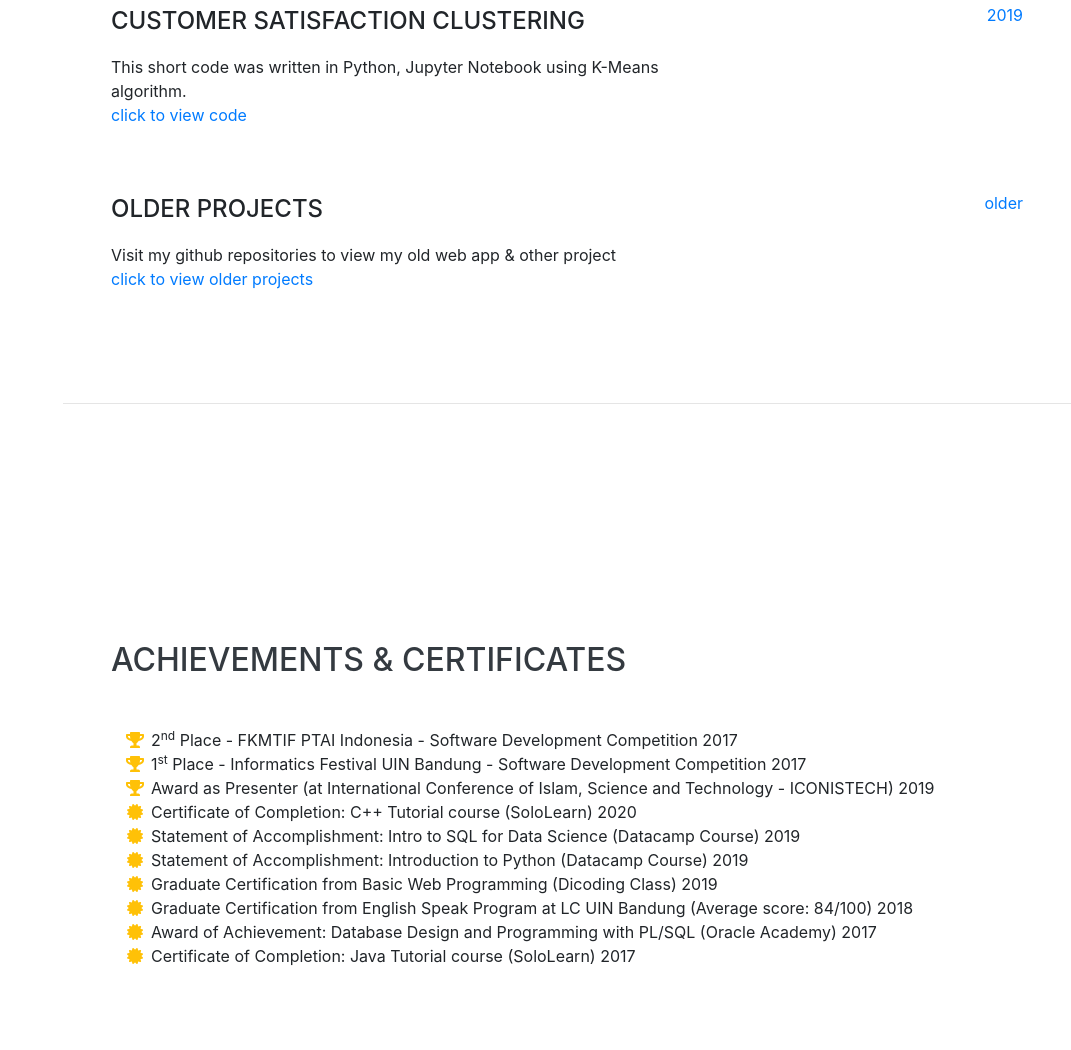
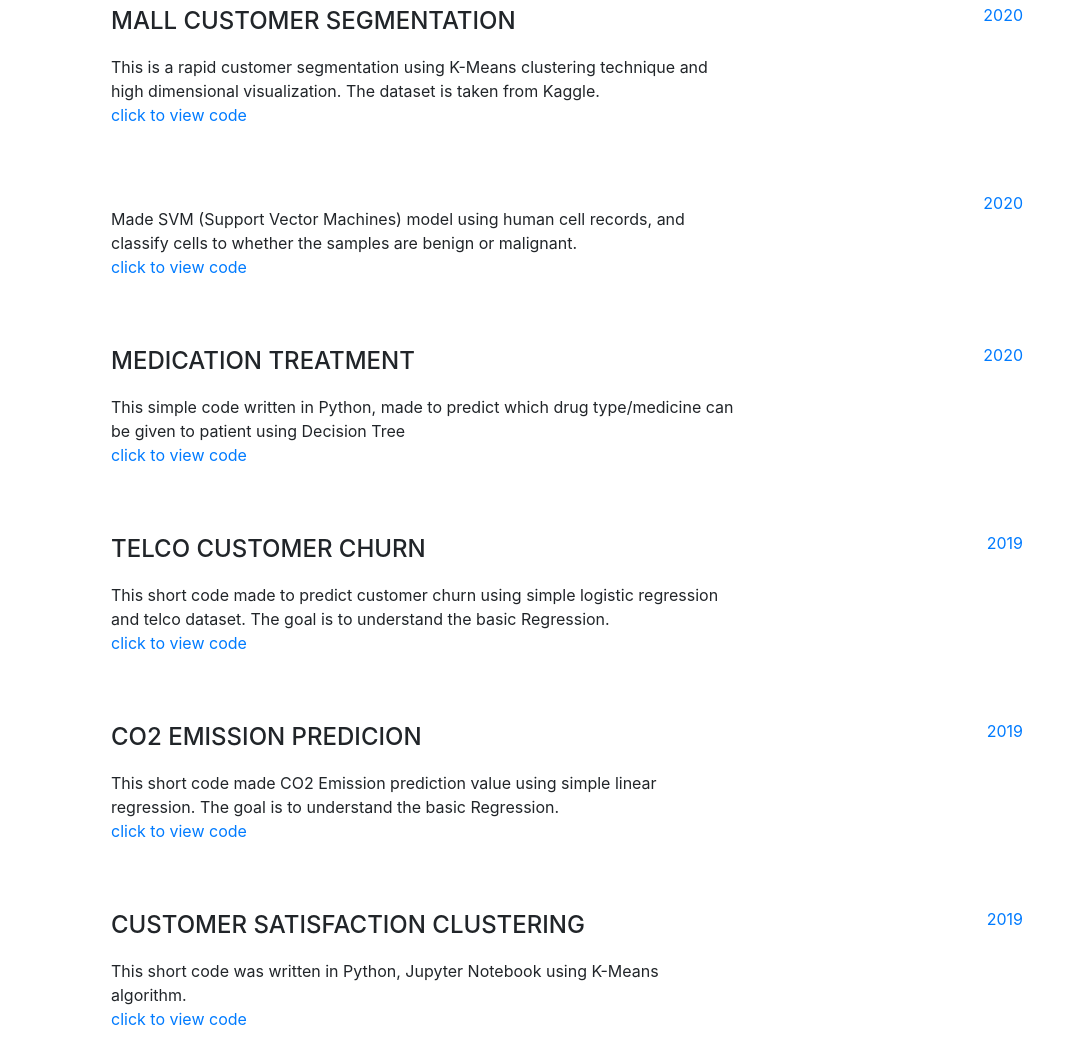
Before and after one commit to rizkhita/rizkhita.github.io, a website with bundled scripts: page index.html in a window 1280 px wide. Shown: the part 5779-6829 px from the top of the page, without its empty margins (209-1280 px from the left). Built offline with nearby package versions, Linux system fonts and the light colour scheme; a web font is replaced by a local one.

Commit message:
Update index.html

```diff
--- a/index.html
+++ b/index.html
@@ -410,7 +410,7 @@
             </p>
           </div>
           <div class="resume-date text-md-right">
-            <span class="text-primary">2020</span>
+            <span class="text-primary">2019</span>
           </div>
         </div>
 
@@ -438,7 +438,7 @@
             </p>
           </div>
           <div class="resume-date text-md-right">
-            <span class="text-primary">2020</span>
+            <span class="text-primary">2019</span>
           </div>
         </div>
 
@@ -468,6 +468,76 @@
           </div>
           <div class="resume-date text-md-right">
             <span class="text-primary">2020</span>
+          </div>
+        </div>
+
+          <div class="resume-item d-flex flex-column flex-md-row justify-content-between mb-5">
+          <div class="resume-content">
+            <div class="subheading mb-3">Mall Customer Segmentation</div>
+            <p>This is a rapid customer segmentation using K-Means clustering technique and high dimensional visualization. The dataset is taken from Kaggle.</br>
+            <a href="https://colab.research.google.com/drive/1bUq2Vz7svnhwnEkxBJTwnLLecG9Ud7vL">
+            click to view code
+            </a>
+            </p>
+          </div>
+          <div class="resume-date text-md-right">
+            <span class="text-primary">2020</span>
+          </div>
+        </div>
+
+        <div class="resume-item d-flex flex-column flex-md-row justify-content-between mb-5">
+          <div class="resume-content">
+            <div class="subheading mb-3"></div>
+            <p>Made SVM (Support Vector Machines) model using human cell records, and classify cells to whether the samples are benign or malignant.</br>
+            <a href="https://colab.research.google.com/drive/1RYFRbmWHQ6O0NVPWkeqpeZ8HABT1a43D#scrollTo=7aF10k4Lwt_b">
+            click to view code
+            </a>
+            </p>
+          </div>
+          <div class="resume-date text-md-right">
+            <span class="text-primary">2020</span>
+          </div>
+        </div>
+
+        <div class="resume-item d-flex flex-column flex-md-row justify-content-between mb-5">
+          <div class="resume-content">
+            <div class="subheading mb-3">Medication Treatment</div>
+            <p>This simple code written in Python, made to predict which drug type/medicine can be given to patient using Decision Tree</br>
+            <a href="https://colab.research.google.com/drive/1ltMl1GmOWfCkmdLme81G6OwNHoF9ZMYF#scrollTo=hhK9wHVvxmjs">
+            click to view code
+            </a>
+            </p>
+          </div>
+          <div class="resume-date text-md-right">
+            <span class="text-primary">2020</span>
+          </div>
+        </div>
+
+        <div class="resume-item d-flex flex-column flex-md-row justify-content-between mb-5">
+          <div class="resume-content">
+            <div class="subheading mb-3">Telco Customer Churn</div>
+            <p>This short code made to predict customer churn using simple logistic regression and telco dataset. The goal is to understand the basic Regression.</br>
+            <a href="https://colab.research.google.com/drive/1e8rTDTn9vWph5u8P9YDMze_QacIrJhjk#scrollTo=v31HCJQFyXo4">
+            click to view code
+            </a>
+            </p>
+          </div>
+          <div class="resume-date text-md-right">
+            <span class="text-primary">2019</span>
+          </div>
+        </div>
+
+        <div class="resume-item d-flex flex-column flex-md-row justify-content-between mb-5">
+          <div class="resume-content">
+            <div class="subheading mb-3">CO2 Emission Predicion</div>
+            <p>This short code made CO2 Emission prediction value using simple linear regression. The goal is to understand the basic Regression.</br>
+            <a href="https://colab.research.google.com/drive/1Qjxe0pBTtFG9SgwSXOqODFKf5UKACTvz">
+            click to view code
+            </a>
+            </p>
+          </div>
+          <div class="resume-date text-md-right">
+            <span class="text-primary">2019</span>
           </div>
         </div>
 
@@ -534,7 +604,28 @@
           <li>
             <i class="fa-li fa fa-trophy text-warning"></i>
             Award as Presenter (at International Conference of Islam, Science and Technology - ICONISTECH)  2019 </li>
+
           <li>
+            <i class="fa-li fa fa-certificate text-warning"></i>
+            Certificate - Software Engineering Virtual Internship (Issued by InsideSherpa - JPMorgan Chase & Co.)  2020
+            <!-- &nbsp;&nbsp;<a href="link"><i class="fa fa-file-pdf"></i></a> -->
+            </li>
+          <li>
+            <i class="fa-li fa fa-certificate text-warning"></i>
+            Badge - Deep Learning with Tensorflow (Issued by IBM) 2020
+            <!-- &nbsp;&nbsp;<a href="link"><i class="fa fa-file-pdf"></i></a> -->
+            </li>
+          <li>
+            <i class="fa-li fa fa-certificate text-warning"></i>
+            Badge - Deep Learning with Fundamentals (Issued by IBM) 2020
+            <!-- &nbsp;&nbsp;<a href="link"><i class="fa fa-file-pdf"></i></a> -->
+            </li>
+          <li>
+            <i class="fa-li fa fa-certificate text-warning"></i>
+            Badge - Machine Learning with Python (Issued by IBM) 2020
+            <!-- &nbsp;&nbsp;<a href="link"><i class="fa fa-file-pdf"></i></a> -->
+            </li>
+           <li>
             <i class="fa-li fa fa-certificate text-warning"></i>
             Certificate of Completion: C++ Tutorial course (SoloLearn)  2020</li>
           <li>
```
